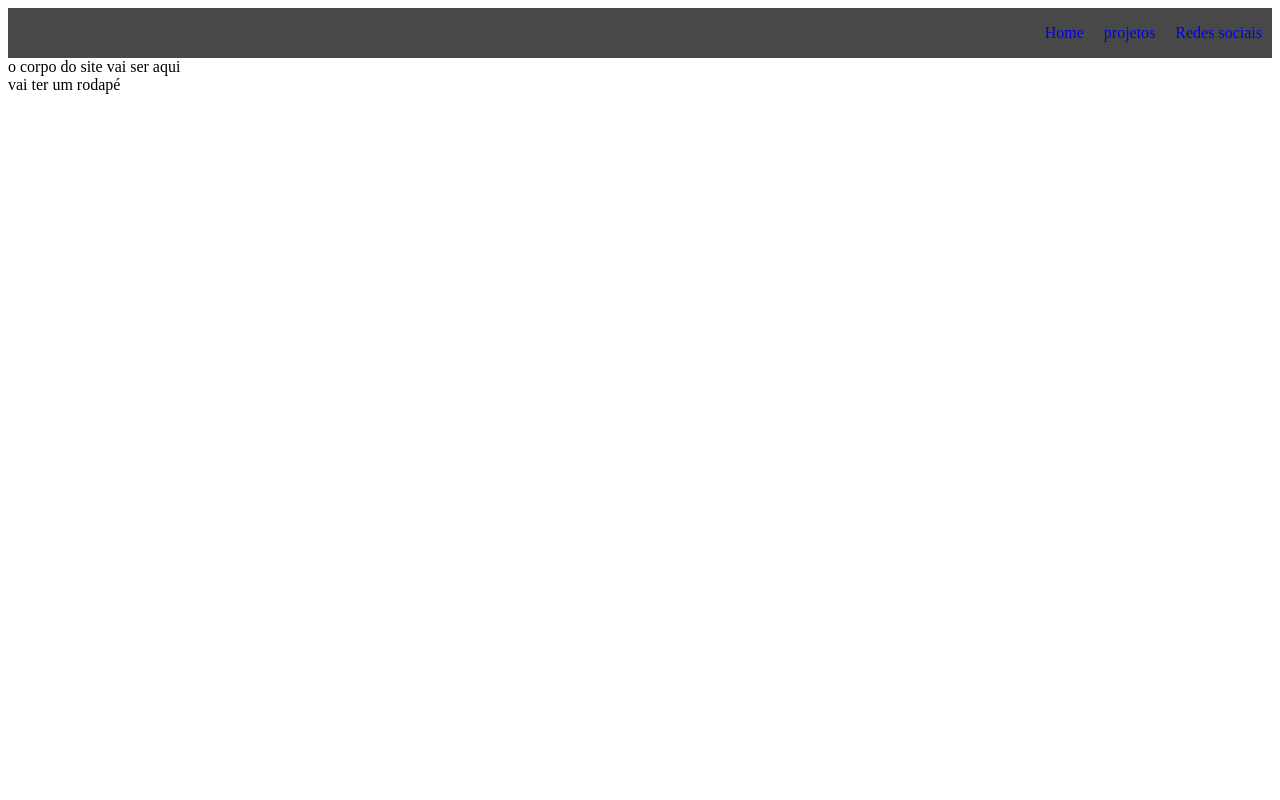
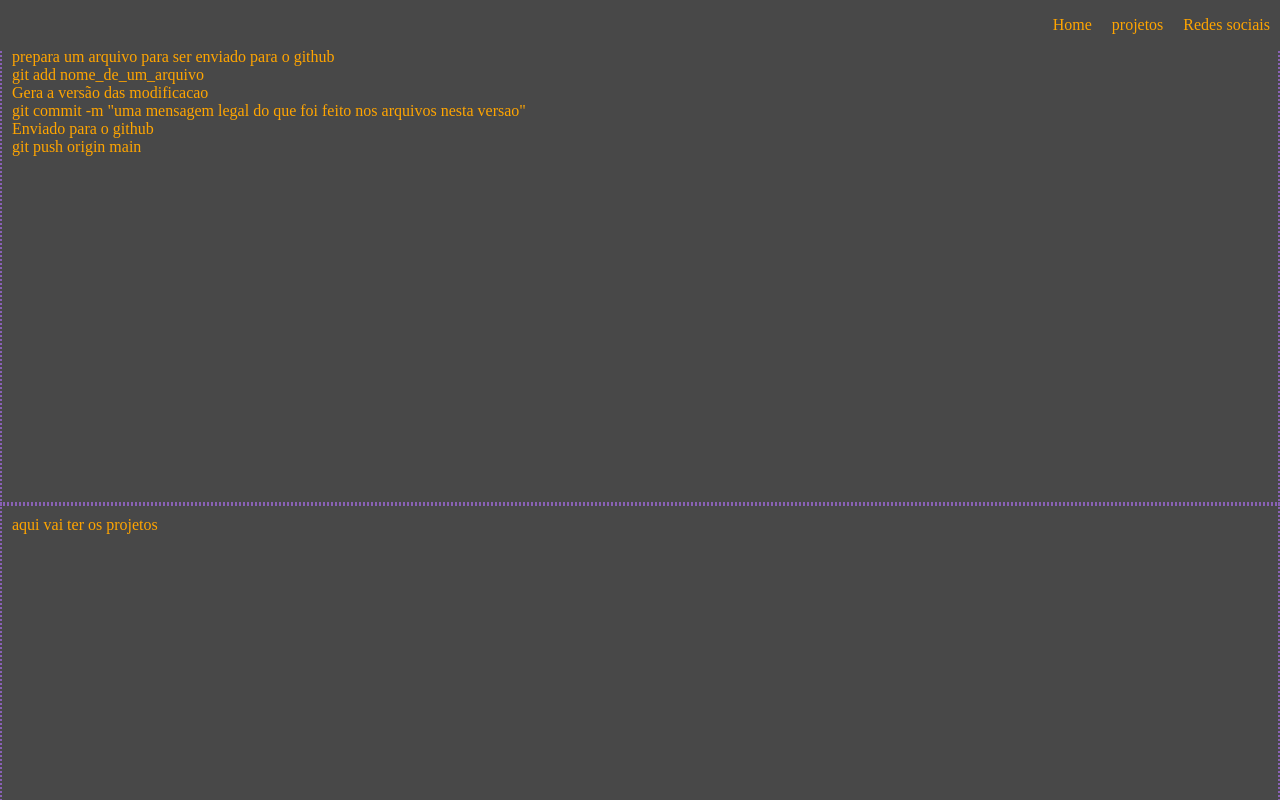
Before and after one commit to maxsantos2/maxsantos2.github.io, a plain HTML site: page index.html in a window 1280 px wide. Shown: the top 800 px of the page. Drawn offline with Linux system fonts and the light colour scheme.

Commit message:
alteração de estilo e adicionado comandos do git

```diff
--- a/assets/css/meu_estilo.css
+++ b/assets/css/meu_estilo.css
@@ -1,3 +1,7 @@
+*{
+    margin: 0;
+    padding: 0;
+}
 nav{
     height: 50px;
     background-color: #484848;
@@ -6,6 +10,10 @@ nav{
     align-items: center;
     justify-content: end;
     list-style-type: none;
+    overflow: hidden;
+    position: fixed;
+    top: 0;
+    width: 100%;
 
 }
 nav li{
@@ -13,8 +21,19 @@ padding: 10px;
 }
 a {
     text-decoration: none;
+    color: orange;
 }
 a:hover{
-    text-decoration: none;
-    color: pink;
+    color: #8961b5;
 }
+section{
+    min-height: 480px;
+    background-color: #484848;
+    color: orange;
+    padding: 10px;
+    border: 2px dotted #8961b5;
+}
+section:hover{
+    background-color: #181818;
+    color: rgb(255, 188,63);
+}
--- a/index.html
+++ b/index.html
@@ -15,7 +15,36 @@ rel="stylesheet">
            <li><a href="#projetos">projetos</a></li>
            <li><a href="#redes_sociais">Redes sociais</a></li>
         </nav>
-        <div class="conteudo">o corpo do site vai ser aqui</div>
+        <div class="conteudo">
+        <section id="home">
+            <p>Visualiza os arquivos que foram alterados</p>
+            <p class="comando-git">
+                git status
+            </p>
+            <p>
+                prepara um arquivo para ser enviado para o github</p>
+          <p class="comando-git">
+            git add nome_de_um_arquivo
+          </p>
+          <P>Gera a versão das modificacao </P>
+<p class="comando-git">
+    git commit -m "uma mensagem legal do que foi feito nos arquivos
+    nesta versao"
+</p>
+<p>Enviado para o github</p>
+<p class="comando-git">
+    git push origin main
+</p>
+
+        </section>
+        <section id="projetos">
+            aqui vai ter os projetos
+        </section>
+        <section id="redes_sociais">
+            aqui vai ter as redes sociais
+        </section>
+      </div>
+
         <footer>vai ter um rodapé</footer>
 
     </body>
```
